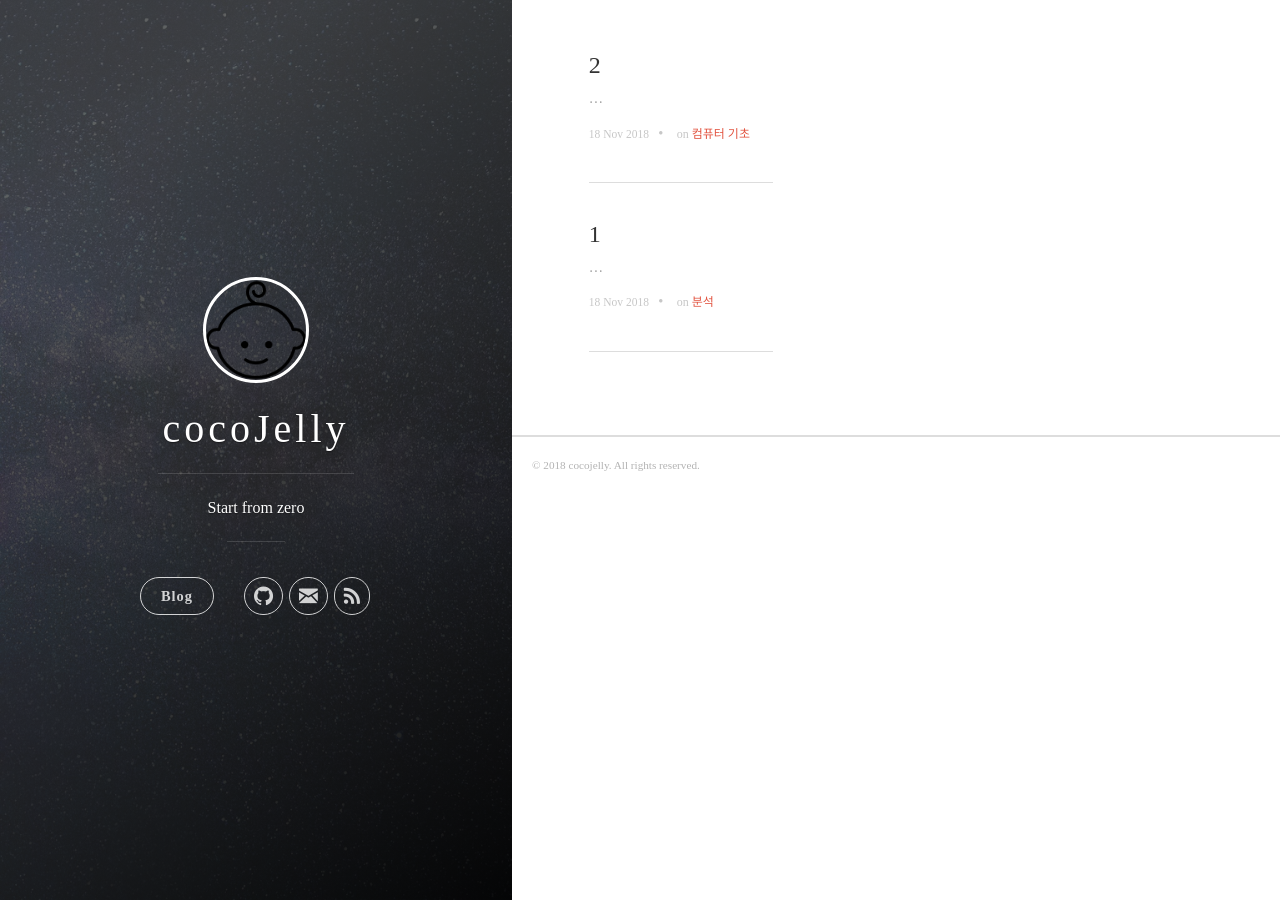
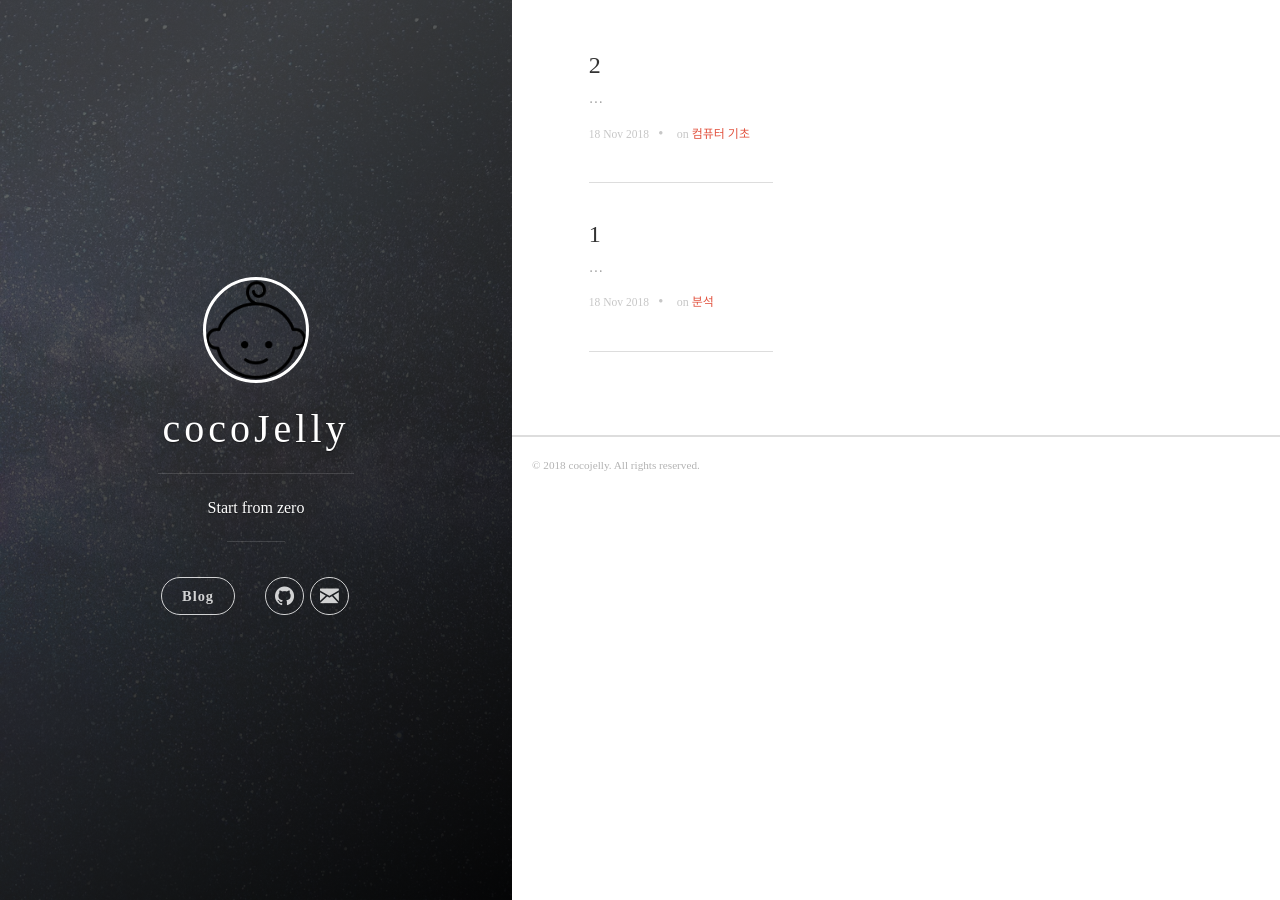
Before and after one commit to cocojelly/cocojelly.github.io, a Jekyll site: the page built from index.html, in a window 1280 px wide. Built offline with Jekyll 4.4.1, drawn with Linux system fonts in a browser that asks for light colours; the list of posts is cut into pages by our own code.

Commit message:
delete rss

```diff
--- a/_includes/header.html
+++ b/_includes/header.html
@@ -77,13 +77,13 @@
               </li>
             {% endif %}
 
-            <!-- RSS -->
+            <!-- RSS
             <li class="navigation__item">
               <a href="{{ site.baseurl }}/feed.xml" title="Subscribe" target="_blank">
                 <i class="icon icon-rss"></i>
                 <span class="label">RSS</span>
               </a>
-            </li>
+            </li> -->
 
             </ul>
           </nav>
--- a/_layouts/categories.html
+++ b/_layouts/categories.html
@@ -7,6 +7,8 @@
   <a href="#{{ catitem[0] }}">{{  catitem[0] }}</a>
 {% endfor %}
 </div>
+
+
 
 <!-- iterate through all categories on the site -->
 {% for catitem in site.categories %}
--- a/_layouts/tags.html
+++ b/_layouts/tags.html
@@ -7,6 +7,8 @@
   <a href="#{{ tagitem[0] }}">{{  tagitem[0] }}</a>
 {% endfor %}
 </div>
+
+
 
 <!-- iterate through all tags on the site -->
 {% for tagitem in site.tags %}
--- a/index.html
+++ b/index.html
@@ -4,7 +4,10 @@
 ---
 
 <div class="main-post-list">
-
+  {% if node.layout == "categories" %}
+  <li><a class="category-link {% if page.url == node.url %} active{% endif %}"
+      href="{{ site.baseurl }}{{ node.url }}">{{ node.title }}</a></li>
+  {% endif %}
   <ol class="post-list">
     {% for post in paginator.posts %}
       <li>
```
